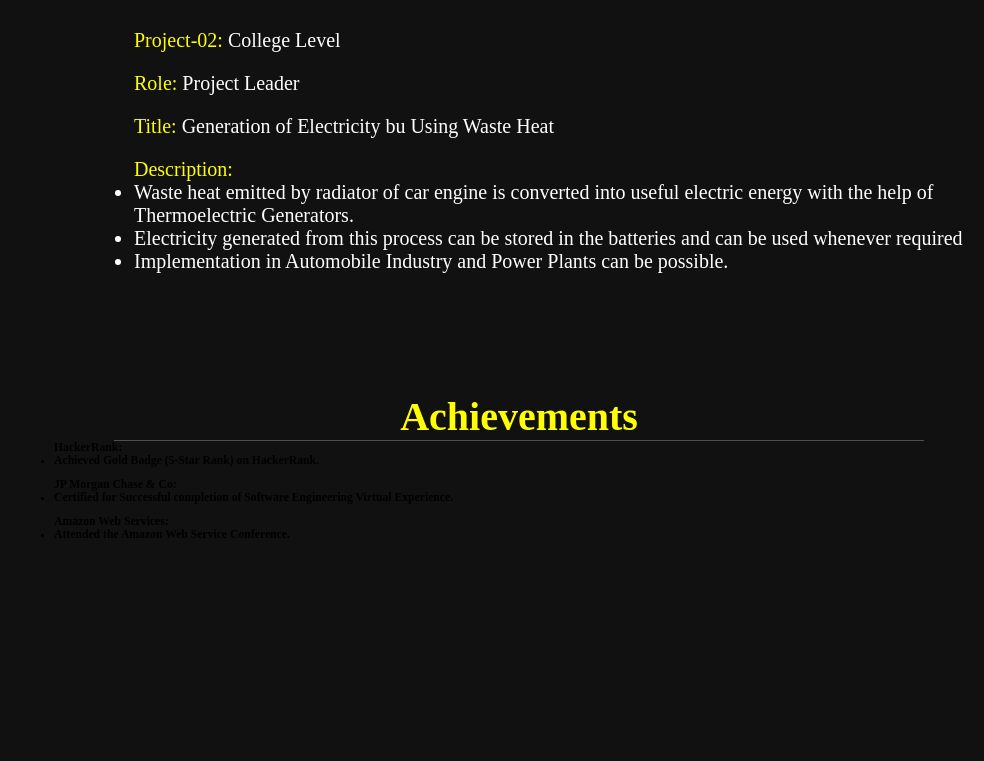
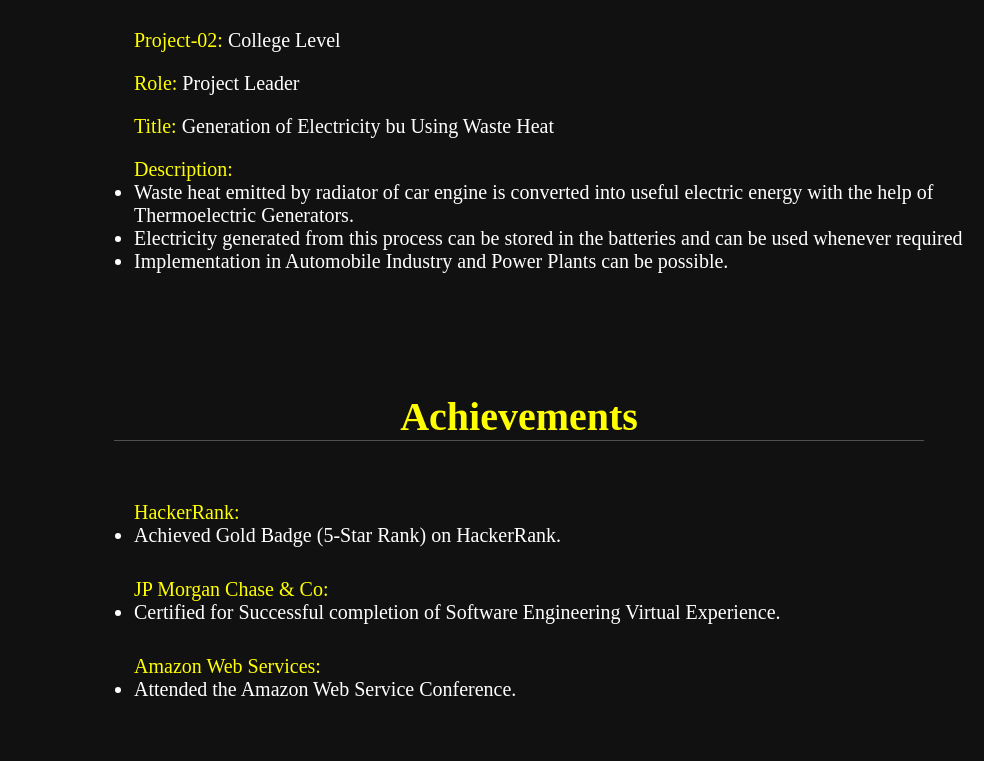
Before and after one commit to SachinKawade04/Portfolio, a plain HTML site: page index.html in a window 1280 px wide. Shown: the part 1593-2354 px from the top of the page, without its empty margins (296-1280 px from the left). Before the commit the page ends 2134 px from the top, so only its background shows below. Drawn offline with Linux system fonts and the light colour scheme.

Commit message:
Update style.css

```diff
--- a/style.css
+++ b/style.css
@@ -201,3 +201,28 @@ table{
    font-weight: bold;
 
 }
+.Achievements .Row{
+    display: flex;
+    align-items: center;
+    justify-content: center;
+    flex-wrap: wrap;
+    padding: 3rem 0;
+}
+
+.Achievements .Row .det{
+    flex: 1 1 48rem;
+    padding: 2rem 1rem;
+    padding-left: 8rem;
+}
+
+.Achievements .Row .det h3{
+    font-size: 2rem;
+    color: white;
+    padding: 1rem 0;
+    font-weight: normal;
+}
+
+.Achievements .Row .det h3 span{
+    color: yellow;
+    padding: 0. 5rem;
+}
```
